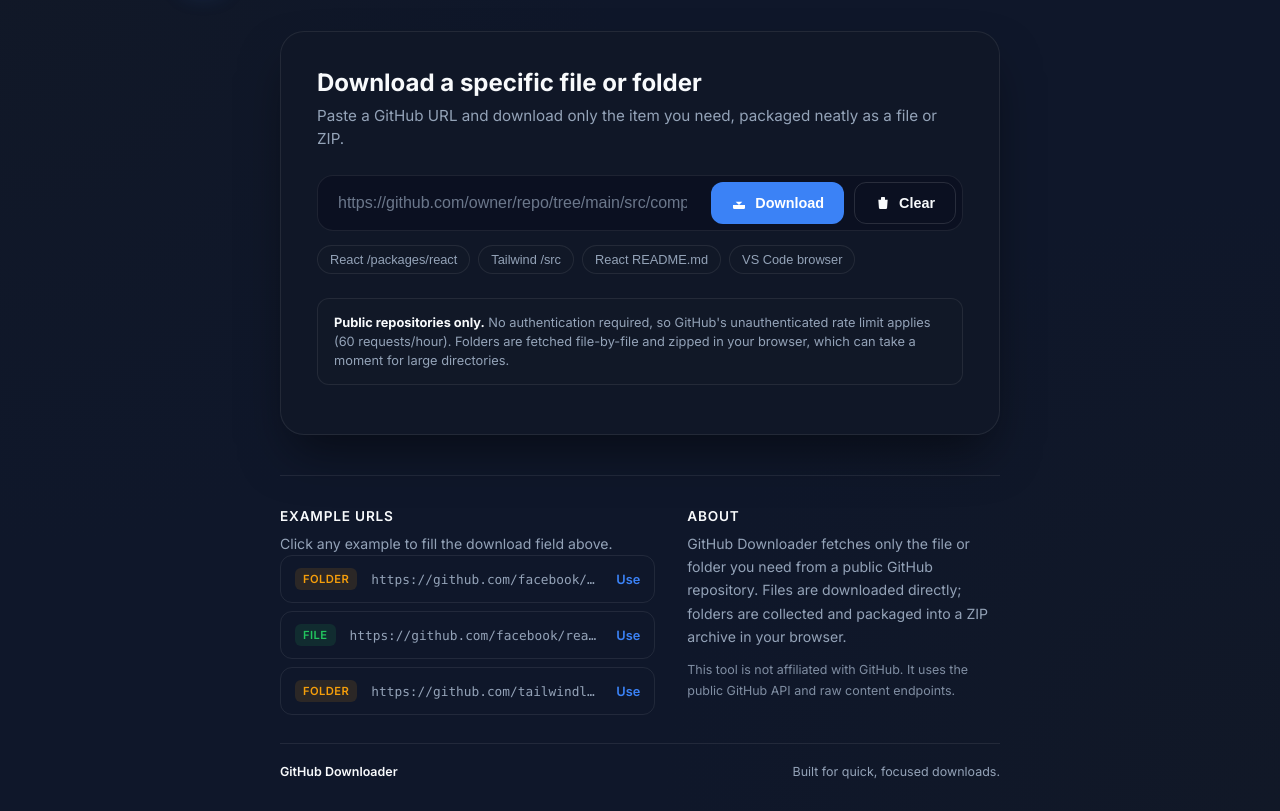
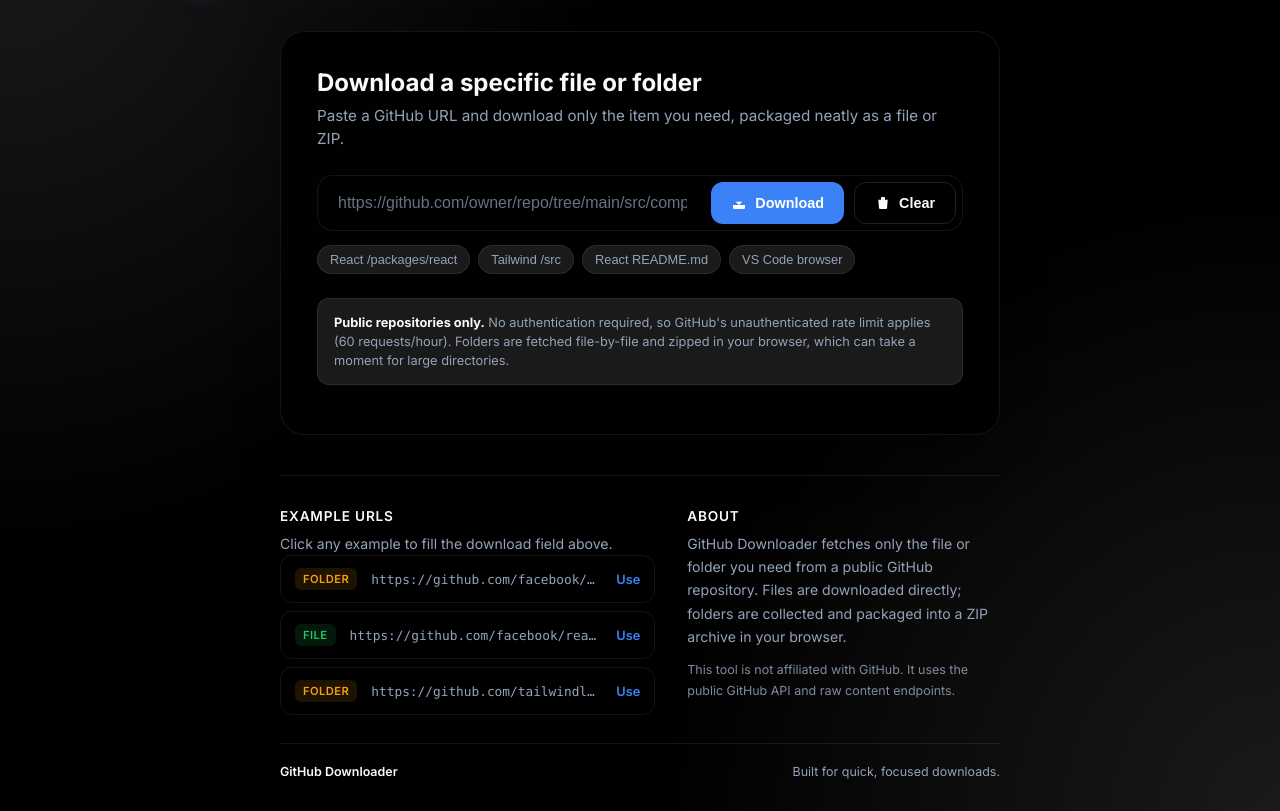
Before and after one commit to Ankitkumar7217734/github-folder-file-downloader, a plain HTML site: page index.html in a window 1280 px wide. Shown: the part 69-880 px from the top of the page. Drawn offline with nearby package versions, Linux system fonts and the light colour scheme.

Commit message:
Change dark theme background from purple to black.
Updates the root color tokens to use #000000 (black) instead of the previous dark navy/purple shades for the dark mode theme.

Co-authored-by: Cursor <cursoragent@cursor.com>

```diff
--- a/style.css
+++ b/style.css
@@ -1,8 +1,8 @@
 :root {
-  --bg: #0f172a;
-  --bg-soft: #111827;
-  --card: rgba(17, 24, 39, 0.85);
-  --card-solid: #111827;
+  --bg: #000000;
+  --bg-soft: #1a1a1a;
+  --card: rgba(0, 0, 0, 0.85);
+  --card-solid: #1a1a1a;
   --text: #f8fafc;
   --muted: #94a3b8;
   --accent: #3b82f6;
@@ -14,7 +14,7 @@
   --error: #ef4444;
   --warning: #f59e0b;
   --shadow: 0 25px 50px -12px rgba(0, 0, 0, 0.5);
-  --input-bg: #0b1021;
+  --input-bg: #000000;
 }
 
 [data-theme="light"] {
```
